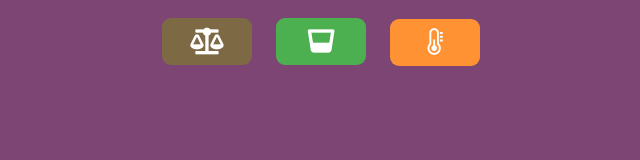
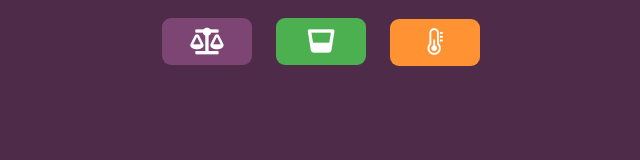
Before and after one commit to wejdanAB/notion-widgets, a plain HTML site: page unitconvertor.html in a window 1280 px wide. Shown: the whole page, without its empty margins (319-959 px from the left). Drawn offline with nearby package versions, Linux system fonts and the light colour scheme.

Commit message:
Update unitconvertor.html

```diff
--- a/unitconvertor.html
+++ b/unitconvertor.html
@@ -10,7 +10,7 @@
 
     <style>
         body{
-	background-color:#7D4574;
+	background-color:#4E2B48;
 }
 
 .container{
@@ -45,7 +45,7 @@ button {
 
 }
 #mass{
-    background-color: #7D6A45;
+    background-color: #7D4574;
 }
 #volume{
   background-color: #4CAF50;
```
